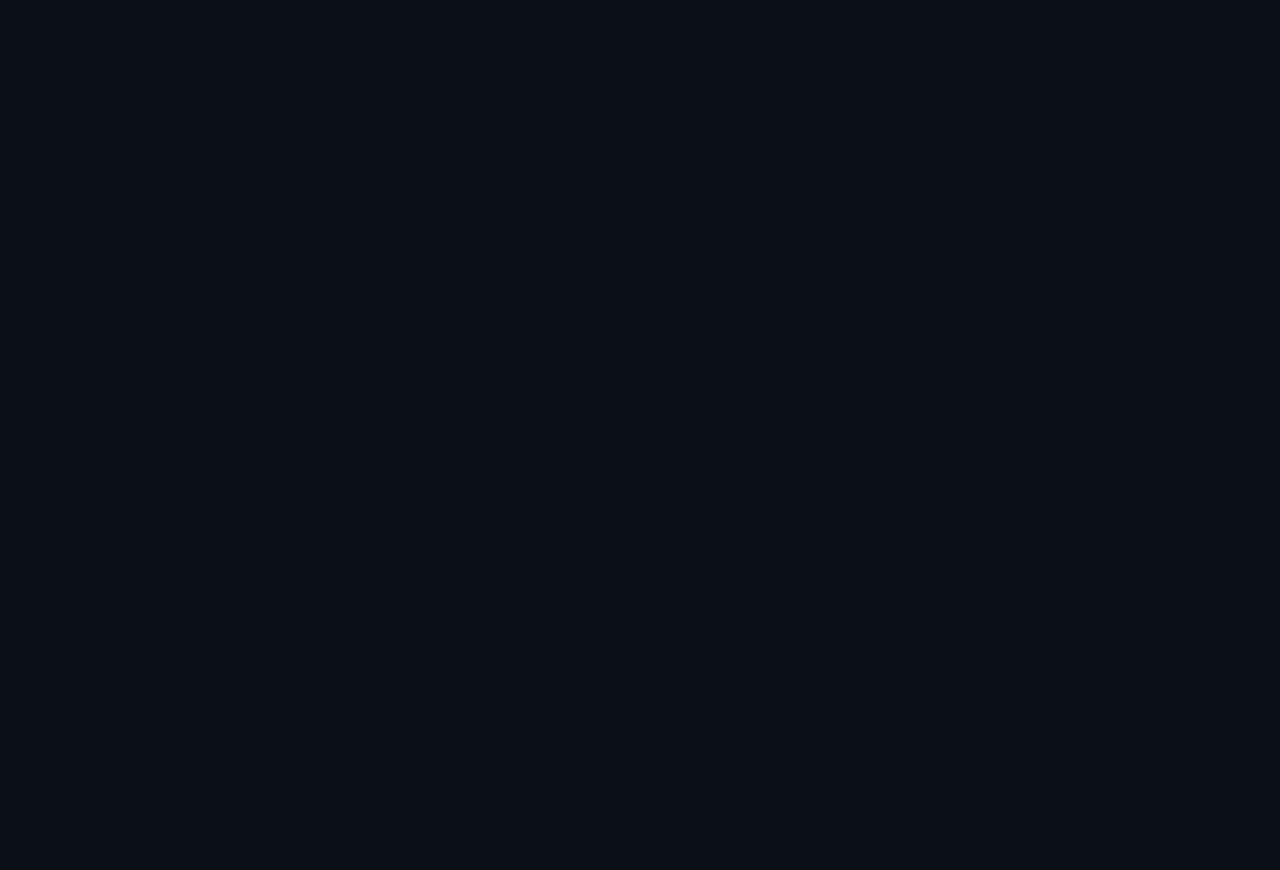
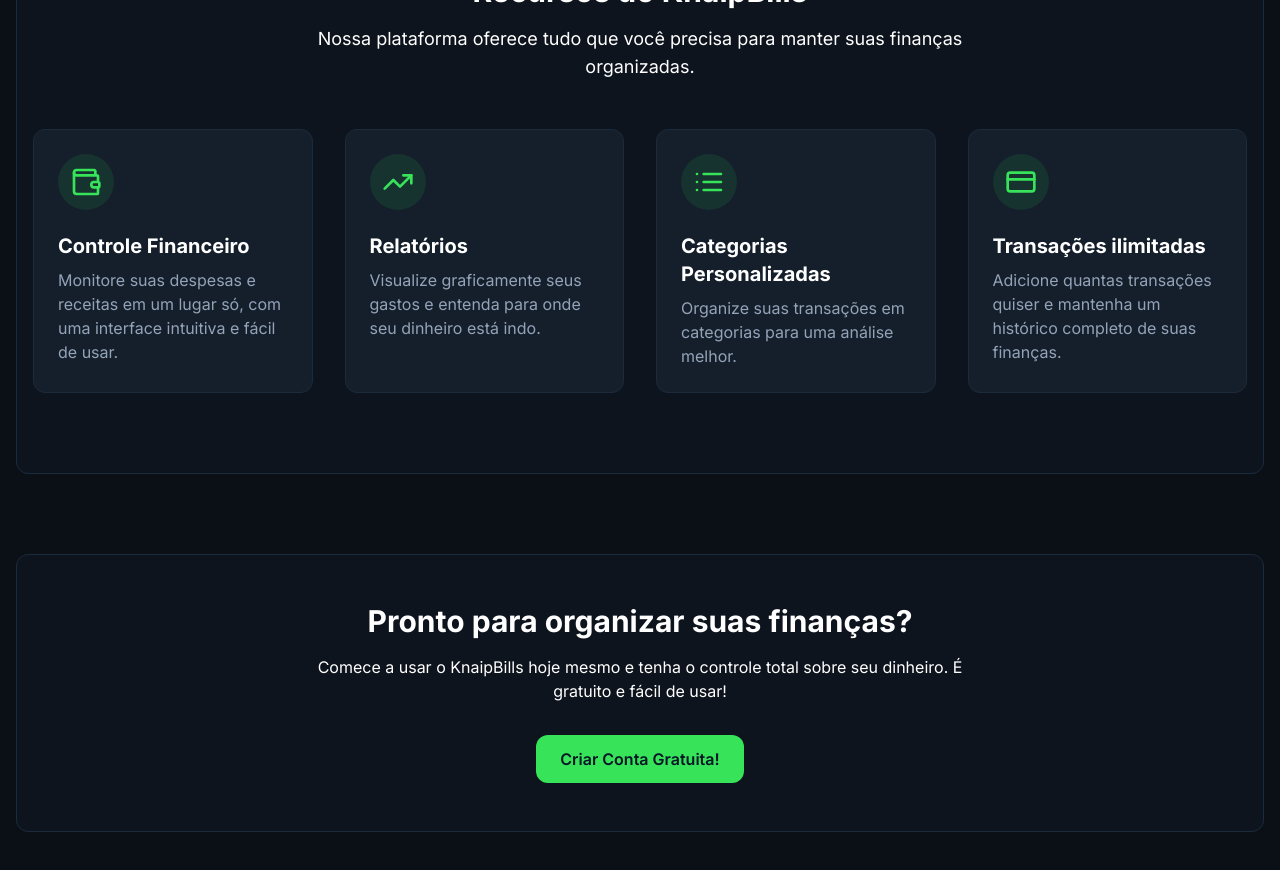
Before and after one commit to nielkp/knaip-bills-interface, a React (Vite) app: page / in a window 1280 px wide. Shown: the part 480-1350 px from the top of the page. Before the commit the page ends 800 px from the top, so only its background shows below. Built offline with nearby package versions, Linux system fonts and the light colour scheme.

Commit message:
finalização da tela de Home!

```diff
--- a/package.json
+++ b/package.json
@@ -11,6 +11,7 @@
   },
   "dependencies": {
     "@tailwindcss/vite": "^4.1.11",
+    "lucide-react": "^0.525.0",
     "react": "^19.1.0",
     "react-dom": "^19.1.0",
     "react-router": "^7.6.3",
--- a/src/pages/Home.tsx
+++ b/src/pages/Home.tsx
@@ -1,6 +1,39 @@
+import { CreditCard, List, TrendingUp, Wallet } from 'lucide-react';
+import type { JSX } from 'react';
 import Button from '../components/Button';
 
+interface Feature {
+  icon: JSX.Element;
+  title: string;
+  description: string;
+}
+
 const Home = () => {
+  const features: ReadonlyArray<Feature> = [
+    {
+      icon: <Wallet className="w-8 h-8 text-primary-500" />,
+      title: 'Controle Financeiro',
+      description:
+        'Monitore suas despesas e receitas em um lugar só, com uma interface intuitiva e fácil de usar.',
+    },
+    {
+      icon: <TrendingUp className="w-8 h-8 text-primary-500" />,
+      title: 'Relatórios',
+      description: 'Visualize graficamente seus gastos e entenda para onde seu dinheiro está indo.',
+    },
+    {
+      icon: <List className="w-8 h-8 text-primary-500" />,
+      title: 'Categorias Personalizadas',
+      description: 'Organize suas transações em categorias para uma análise melhor.',
+    },
+    {
+      icon: <CreditCard className="w-8 h-8 text-primary-500" />,
+      title: 'Transações ilimitadas',
+      description:
+        'Adicione quantas transações quiser e mantenha um histórico completo de suas finanças.',
+    },
+  ];
+
   return (
     <div className="bg-gray-950 min-h-screen">
       <div className="container-app">
@@ -21,6 +54,46 @@
             </div>
           </div>
         </section>
+
+        <section className="py-12 md:py-20 bg-gray-900 rounded-xl border border-gray-700">
+          <div className="container-app">
+            <div className="text-center mb-12">
+              <h2 className="text-3xl font-bold text-white mb-4">Recursos do KnaipBills</h2>
+              <p className="text-lg text-white max-w-2xl mx-auto">
+                Nossa plataforma oferece tudo que você precisa para manter suas finanças
+                organizadas.
+              </p>
+            </div>
+
+            <div className="grid grid-cols-1 md:grid-cols-2 lg:grid-cols-4 gap-8">
+              {features.map((feature) => (
+                <div
+                  key={feature.title}
+                  className="bg-gray-800 p-6 rounded-xl hover:shadow-lg border border-gray-700"
+                >
+                  <div className="mb-4 bg-primary-500/10 p-3 rounded-full inline-block">
+                    {feature.icon}
+                  </div>
+                  <h3 className="text-xl font-bold text-white mb-2">{feature.title}</h3>
+                  <p className="text-gray-400">{feature.description}</p>
+                </div>
+              ))}
+            </div>
+          </div>
+        </section>
+
+        <section className="py-12 md:py-20">
+          <div className="bg-gray-900 p-8 md:p-12 rounded-xl text-center border border-gray-700">
+            <h2 className="text-2xl md:text-3xl font-bold text-white mb-4">
+              Pronto para organizar suas finanças?
+            </h2>
+            <p className="text-white text-opacity-90 max-w-2xl mx-auto mb-8">
+              Comece a usar o KnaipBills hoje mesmo e tenha o controle total sobre seu dinheiro. É
+              gratuito e fácil de usar!
+            </p>
+            <Button className="mx-auto px-6 py-3">Criar Conta Gratuita!</Button>
+          </div>
+        </section>
       </div>
     </div>
   );
```
Also changed, not shown: 1 other file (tests, documents, lock files or other folders).
